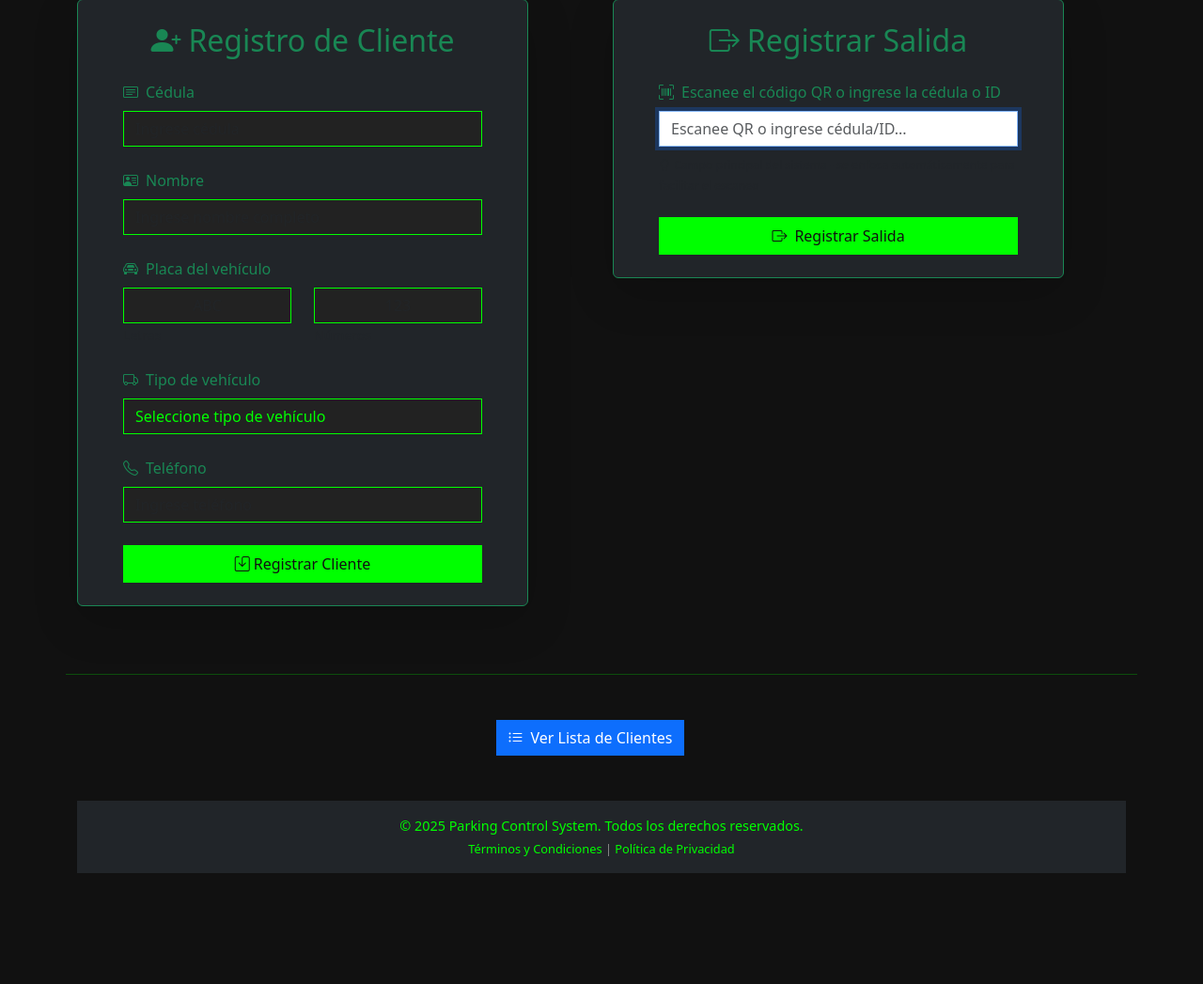
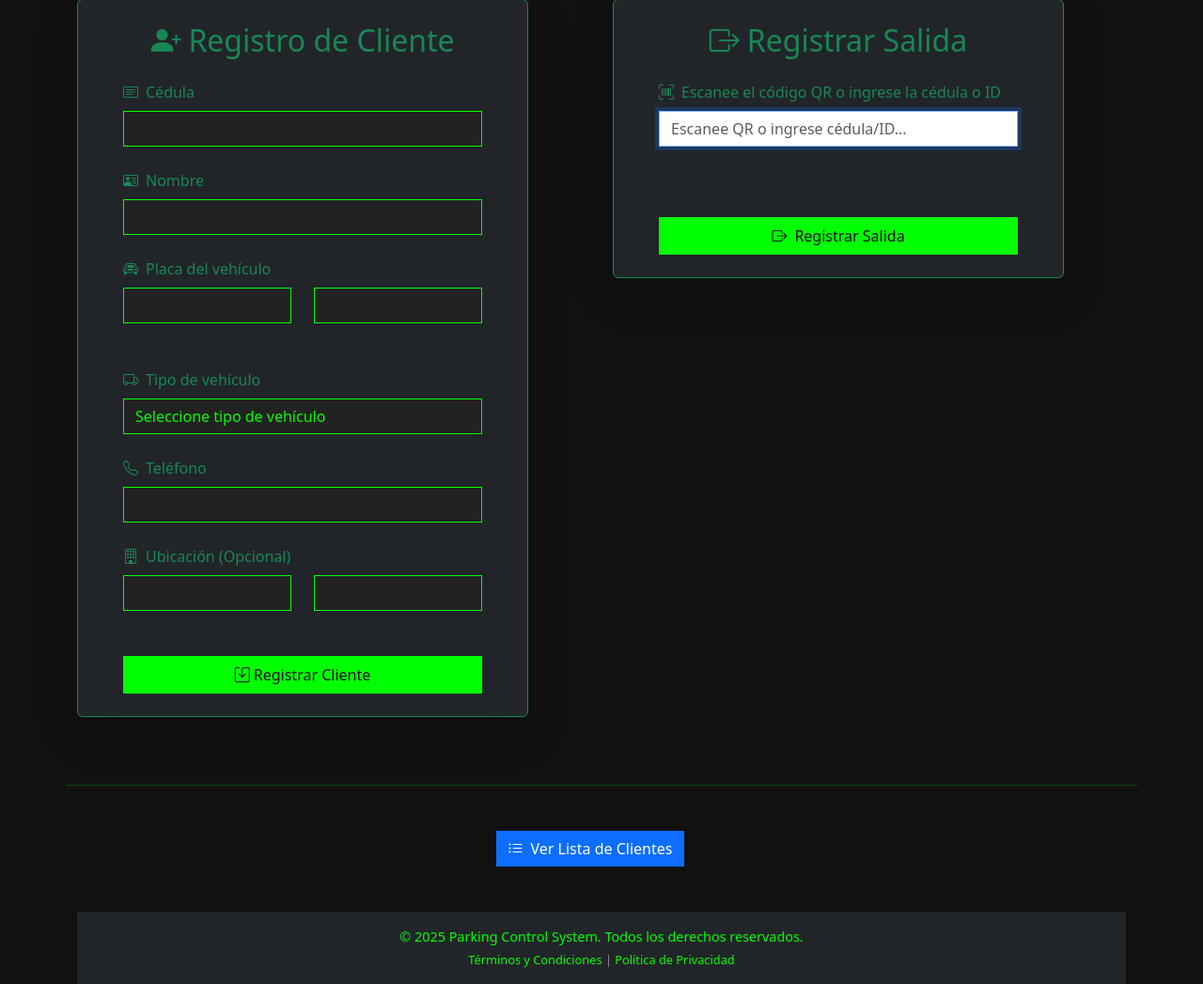
Before and after one commit to BigBossSpektrum/ParkingControl, a Django app: page / in a window 1280 px wide. Shown: the part 201-1248 px from the top of the page at 94% size. Before the commit the page ends 1130 px from the top, so only its background shows below. Run offline with Django 5.2, Linux system fonts and the light colour scheme; the visitor is signed in with stand-in values (Sample User, id 1); data that the repository does not hold is empty; some libraries are stand-ins or nearby versions.

Commit message:
ADD: Added new field "torre" and "Apartamento".
Know the employee can add this new data to the ticket.

```diff
--- a/app_page/admin.py
+++ b/app_page/admin.py
@@ -5,8 +5,8 @@
 
 @admin.register(Cliente)
 class ClienteAdmin(admin.ModelAdmin):
-	list_display = ('cedula', 'nombre', 'telefono', 'matricula', 'tipo_vehiculo', 'tiempo_parking', 'fecha_entrada', 'fecha_salida')
-	search_fields = ('cedula', 'nombre', 'matricula', 'telefono')
+	list_display = ('cedula', 'nombre', 'telefono', 'torre', 'apartamento', 'matricula', 'tipo_vehiculo', 'tiempo_parking', 'fecha_entrada', 'fecha_salida')
+	search_fields = ('cedula', 'nombre', 'matricula', 'telefono', 'torre', 'apartamento')
 	list_filter = ('tipo_vehiculo',)
 
 @admin.register(Perfil)
--- a/app_page/models.py
+++ b/app_page/models.py
@@ -15,6 +15,8 @@ class Cliente(models.Model):
 	cedula = models.CharField(max_length=20, blank=True, null=True)
 	nombre = models.CharField(max_length=100, blank=True, null=True)
 	telefono = models.CharField(max_length=20, blank=True, null=True)
+	torre = models.CharField(max_length=10, blank=True, null=True, help_text='Torre del apartamento')
+	apartamento = models.CharField(max_length=10, blank=True, null=True, help_text='Número de apartamento')
 	matricula = models.CharField(max_length=20)
 	tipo_vehiculo = models.CharField(max_length=10, choices=TIPO_VEHICULO_CHOICES, default='Auto')
 	tiempo_parking = models.PositiveIntegerField(null=True, blank=True, help_text='Tiempo en minutos')
@@ -47,7 +49,8 @@ class Cliente(models.Model):
 
 			# Crear imagen más grande para agregar datos
 			width, height = qr_image.size
-			new_height = height + 120  # Espacio para texto
+			extra_height = 140 if ubicacion_str else 120  # Espacio extra si hay ubicación
+			new_height = height + extra_height
 			new_width = max(width, 400)  # Ancho mínimo
 
 			# Crear imagen final
@@ -75,27 +78,52 @@ class Cliente(models.Model):
 			hora_str = f"Entrada: {fecha_str}"
 			id_str = f"ID: {self.id}"
 
+			# Información de torre y apartamento
+			ubicacion_str = ""
+			if self.torre or self.apartamento:
+				torre = self.torre or ""
+				apartamento = self.apartamento or ""
+				if torre and apartamento:
+					ubicacion_str = f"Torre {torre} - Apt {apartamento}"
+				elif torre:
+					ubicacion_str = f"Torre {torre}"
+				elif apartamento:
+					ubicacion_str = f"Apartamento {apartamento}"
+
 			# Posiciones del texto
 			text_y = height + 10
+			line_height = 20
 
 			# Centrar texto (compatible con versiones anteriores de Pillow)
 			# Calcular ancho del texto para centrarlo manualmente
+			current_y = text_y
+
 			id_bbox = draw.textbbox((0, 0), id_str, font=font_large)
 			id_width = id_bbox[2] - id_bbox[0]
-			draw.text(((new_width - id_width) // 2, text_y), id_str, fill='black', font=font_large)
+			draw.text(((new_width - id_width) // 2, current_y), id_str, fill='black', font=font_large)
+			current_y += line_height
 
 			matricula_bbox = draw.textbbox((0, 0), matricula_str, font=font_small)
 			matricula_width = matricula_bbox[2] - matricula_bbox[0]
-			draw.text(((new_width - matricula_width) // 2, text_y + 25), matricula_str, fill='black', font=font_small)
+			draw.text(((new_width - matricula_width) // 2, current_y), matricula_str, fill='black', font=font_small)
+			current_y += line_height
+
+			# Agregar información de ubicación si existe
+			if ubicacion_str:
+				ubicacion_bbox = draw.textbbox((0, 0), ubicacion_str, font=font_small)
+				ubicacion_width = ubicacion_bbox[2] - ubicacion_bbox[0]
+				draw.text(((new_width - ubicacion_width) // 2, current_y), ubicacion_str, fill='black', font=font_small)
+				current_y += line_height
 
 			hora_bbox = draw.textbbox((0, 0), hora_str, font=font_small)
 			hora_width = hora_bbox[2] - hora_bbox[0]
-			draw.text(((new_width - hora_width) // 2, text_y + 45), hora_str, fill='black', font=font_small)
+			draw.text(((new_width - hora_width) // 2, current_y), hora_str, fill='black', font=font_small)
+			current_y += line_height
 
 			tipo_text = f"Tipo: {self.get_tipo_vehiculo_display()}"
 			tipo_bbox = draw.textbbox((0, 0), tipo_text, font=font_small)
 			tipo_width = tipo_bbox[2] - tipo_bbox[0]
-			draw.text(((new_width - tipo_width) // 2, text_y + 65), tipo_text, fill='black', font=font_small)
+			draw.text(((new_width - tipo_width) // 2, current_y), tipo_text, fill='black', font=font_small)
 
 			# Guardar imagen
 			buf = BytesIO()
@@ -159,6 +187,14 @@ class Cliente(models.Model):
 	def get_display_telefono(self):
 		"""Devuelve el teléfono del cliente o un valor por defecto"""
 		return self.telefono or 'Sin teléfono'
+
+	def get_display_torre(self):
+		"""Devuelve la torre del cliente o un valor por defecto"""
+		return self.torre or 'Sin torre'
+
+	def get_display_apartamento(self):
+		"""Devuelve el apartamento del cliente o un valor por defecto"""
+		return self.apartamento or 'Sin apartamento'
 
 	def tiempo_formateado(self):
 		"""Calcula y formatea el tiempo transcurrido en el parking"""
--- a/app_page/templates/app_page/dashboard.html
+++ b/app_page/templates/app_page/dashboard.html
@@ -115,6 +115,31 @@
                                id="{{ registro_form.telefono.id_for_label }}"
                                class="form-control"
                                placeholder="Ingrese teléfono">
+                    </div>
+                    <div class="mb-4">
+                        <label class="form-label">
+                            <i class="bi bi-building me-2"></i>Ubicación (Opcional)
+                        </label>
+                        <div class="row">
+                            <div class="col-6">
+                                <input type="text"
+                                       name="{{ registro_form.torre.name }}"
+                                       id="{{ registro_form.torre.id_for_label }}"
+                                       class="form-control"
+                                       placeholder="Torre"
+                                       maxlength="10">
+                                <small class="text-muted">Torre</small>
+                            </div>
+                            <div class="col-6">
+                                <input type="text"
+                                       name="{{ registro_form.apartamento.name }}"
+                                       id="{{ registro_form.apartamento.id_for_label }}"
+                                       class="form-control"
+                                       placeholder="Apartamento"
+                                       maxlength="10">
+                                <small class="text-muted">Apartamento</small>
+                            </div>
+                        </div>
                     </div>
                     <button type="submit" class="btn btn-success w-100 py-2" id="submitRegistroBtn">
                         <i class="bi bi-save me-1"></i>Registrar Cliente
--- a/app_page/views.py
+++ b/app_page/views.py
@@ -274,17 +274,21 @@ class ClienteForm(forms.ModelForm):
 
 	class Meta:
 		model = Cliente
-		fields = ['cedula', 'nombre', 'telefono', 'matricula_inicio', 'matricula_fin', 'tipo_vehiculo']
+		fields = ['cedula', 'nombre', 'telefono', 'torre', 'apartamento', 'matricula_inicio', 'matricula_fin', 'tipo_vehiculo']
 		widgets = {
 			'cedula': forms.TextInput(attrs={'class': 'form-control', 'placeholder': 'Ej: 12345678'}),
 			'nombre': forms.TextInput(attrs={'class': 'form-control', 'placeholder': 'Nombre completo'}),
 			'telefono': forms.TextInput(attrs={'class': 'form-control', 'placeholder': 'Ej: 3001234567'}),
+			'torre': forms.TextInput(attrs={'class': 'form-control', 'placeholder': 'Ej: A, B, C, 1, 2'}),
+			'apartamento': forms.TextInput(attrs={'class': 'form-control', 'placeholder': 'Ej: 101, 502'}),
 			'tipo_vehiculo': forms.Select(attrs={'class': 'form-control'}),
 		}
 		labels = {
 			'cedula': 'Cédula (Opcional)',
 			'nombre': 'Nombre Completo (Opcional)',
 			'telefono': 'Teléfono (Opcional)',
+			'torre': 'Torre (Opcional)',
+			'apartamento': 'Apartamento (Opcional)',
 			'tipo_vehiculo': 'Tipo de Vehículo',
 		}
 
@@ -347,7 +351,10 @@ def lista_clientes(request):
 		clientes = clientes.filter(
 			models.Q(nombre__icontains=buscar) |
 			models.Q(cedula__icontains=buscar) |
-			models.Q(matricula__icontains=buscar)
+			models.Q(matricula__icontains=buscar) |
+			models.Q(torre__icontains=buscar) |
+			models.Q(apartamento__icontains=buscar) |
+			models.Q(telefono__icontains=buscar)
 		)
 
 	# Filtro por rango de fechas
@@ -409,6 +416,10 @@ def editar_cliente(request, pk):
 					cliente.nombre = request.POST['nombre']
 				if 'telefono' in request.POST:
 					cliente.telefono = request.POST['telefono']
+				if 'torre' in request.POST:
+					cliente.torre = request.POST['torre']
+				if 'apartamento' in request.POST:
+					cliente.apartamento = request.POST['apartamento']
 				if 'matricula' in request.POST:
 					cliente.matricula = request.POST['matricula']
 				if 'tipo_vehiculo' in request.POST:
@@ -437,6 +448,8 @@ def editar_cliente(request, pk):
 			data = {
 				'nombre': cliente.get_display_name(),
 				'telefono': cliente.get_display_telefono(),
+				'torre': cliente.get_display_torre(),
+				'apartamento': cliente.get_display_apartamento(),
 				'matricula': cliente.matricula,
 				'tipo_vehiculo': cliente.tipo_vehiculo,
 			}
@@ -448,10 +461,12 @@ def editar_cliente(request, pk):
 class ClienteEditForm(forms.ModelForm):
 	class Meta:
 		model = Cliente
-		fields = ['nombre', 'telefono', 'matricula', 'tipo_vehiculo']
+		fields = ['nombre', 'telefono', 'torre', 'apartamento', 'matricula', 'tipo_vehiculo']
 		widgets = {
 			'nombre': forms.TextInput(attrs={'class': 'form-control'}),
 			'telefono': forms.TextInput(attrs={'class': 'form-control'}),
+			'torre': forms.TextInput(attrs={'class': 'form-control'}),
+			'apartamento': forms.TextInput(attrs={'class': 'form-control'}),
 			'matricula': forms.TextInput(attrs={'class': 'form-control'}),
 			'tipo_vehiculo': forms.Select(attrs={'class': 'form-control'}),
 		}
```
Also changed, not shown: app_impresora/printer_service.py (+22 -0 lines), app_page/templates/app_page/lista_clientes.html (+19 -1 lines), app_page/migrations/0012_cliente_apartamento_cliente_torre.py (added).
